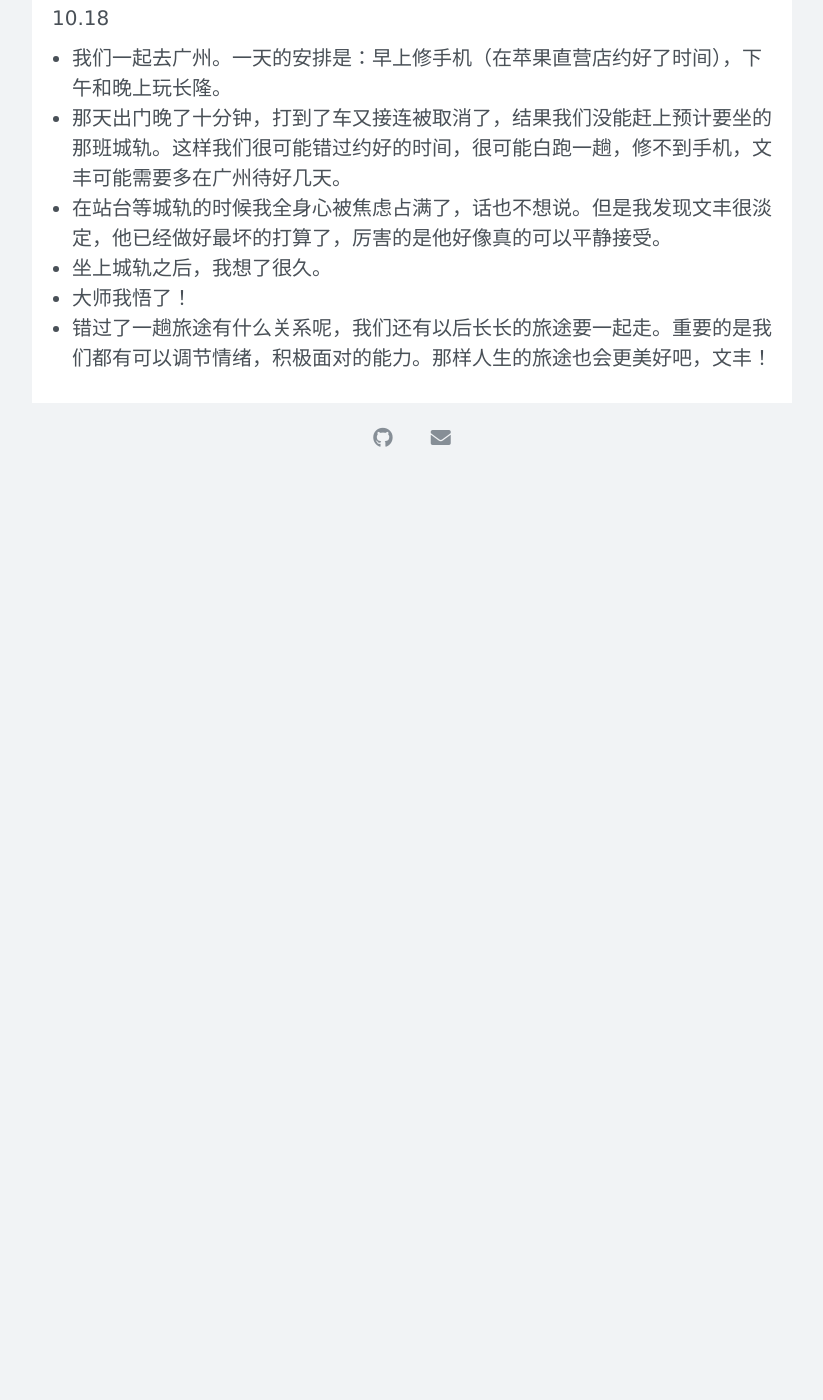
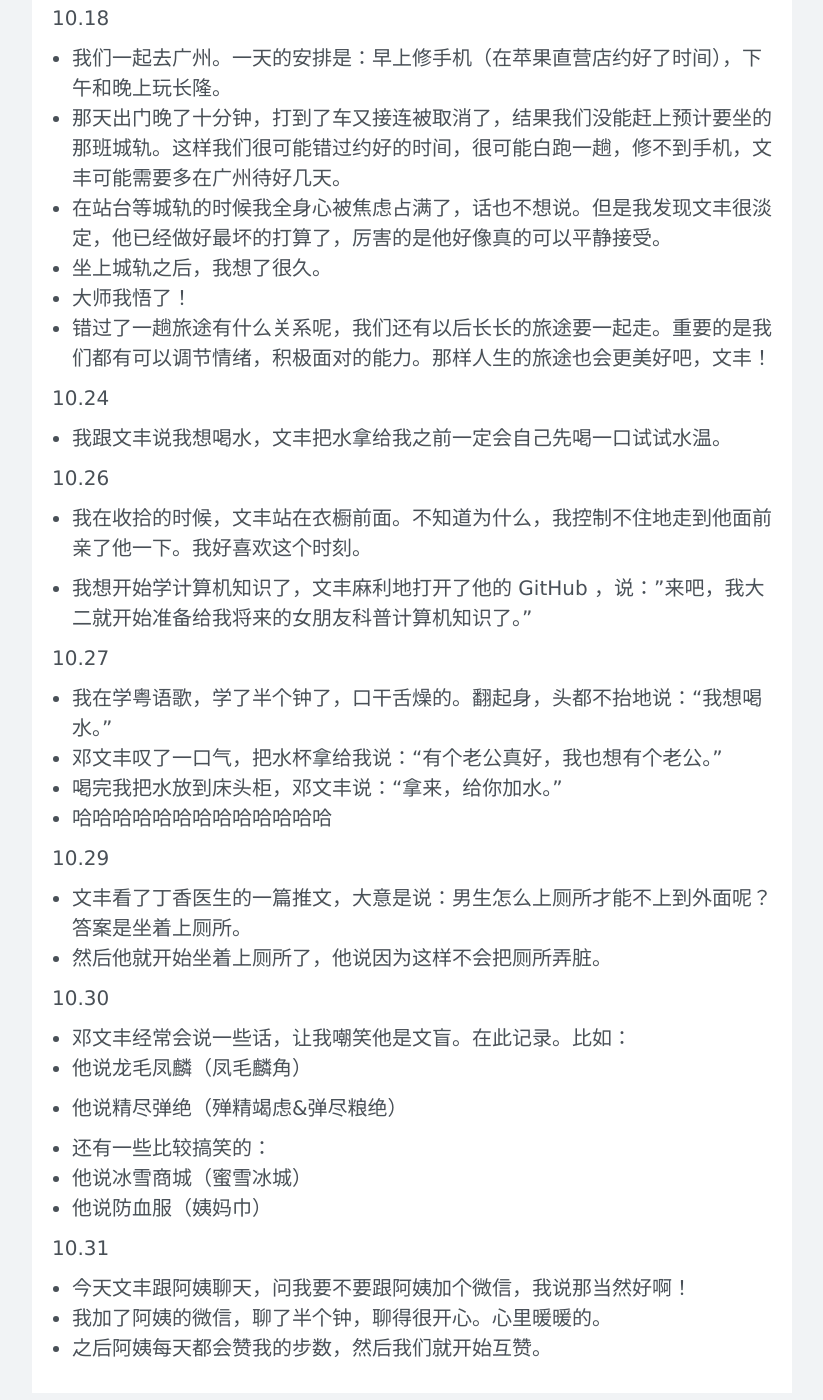
Before and after one commit to xuyilife/xuyilife.github.io, a Jekyll site: the page built from posts/timeline/2021/10.md, in a window 1280 px wide and 1400 px high, scrolled down 2295 px. Shown: the whole window, without its empty margins (228-1051 px from the left). Built offline with Jekyll 4.4.1, drawn with Linux system fonts in a browser that asks for light colours; nearby versions of some CDN libraries; before the commit the page ends 2778 px from its top, so only the background shows below that.

Commit message:
十月更新完成

```diff
--- a/posts/timeline/2021/10.md
+++ b/posts/timeline/2021/10.md
@@ -61,3 +61,35 @@ title: 十月
 - 坐上城轨之后，我想了很久。
 - 大师我悟了！
 - 错过了一趟旅途有什么关系呢，我们还有以后长长的旅途要一起走。重要的是我们都有可以调节情绪，积极面对的能力。那样人生的旅途也会更美好吧，文丰！
+
+10.24
+- 我跟文丰说我想喝水，文丰把水拿给我之前一定会自己先喝一口试试水温。
+
+10.26
+- 我在收拾的时候，文丰站在衣橱前面。不知道为什么，我控制不住地走到他面前亲了他一下。我好喜欢这个时刻。
+
+- 我想开始学计算机知识了，文丰麻利地打开了他的 GitHub ，说："来吧，我大二就开始准备给我将来的女朋友科普计算机知识了。"
+
+10.27
+- 我在学粤语歌，学了半个钟了，口干舌燥的。翻起身，头都不抬地说：“我想喝水。”
+- 邓文丰叹了一口气，把水杯拿给我说：“有个老公真好，我也想有个老公。”
+- 喝完我把水放到床头柜，邓文丰说：“拿来，给你加水。”
+- 哈哈哈哈哈哈哈哈哈哈哈哈哈
+
+10.29
+- 文丰看了丁香医生的一篇推文，大意是说：男生怎么上厕所才能不上到外面呢？答案是坐着上厕所。
+- 然后他就开始坐着上厕所了，他说因为这样不会把厕所弄脏。
+
+10.30
+- 邓文丰经常会说一些话，让我嘲笑他是文盲。在此记录。比如：
+- 他说龙毛凤麟（凤毛麟角）
+- 他说精尽弹绝（殚精竭虑&弹尽粮绝）
+
+- 还有一些比较搞笑的：
+- 他说冰雪商城（蜜雪冰城）
+- 他说防血服（姨妈巾）
+
+10.31
+- 今天文丰跟阿姨聊天，问我要不要跟阿姨加个微信，我说那当然好啊！
+- 我加了阿姨的微信，聊了半个钟，聊得很开心。心里暖暖的。
+- 之后阿姨每天都会赞我的步数，然后我们就开始互赞。
```
